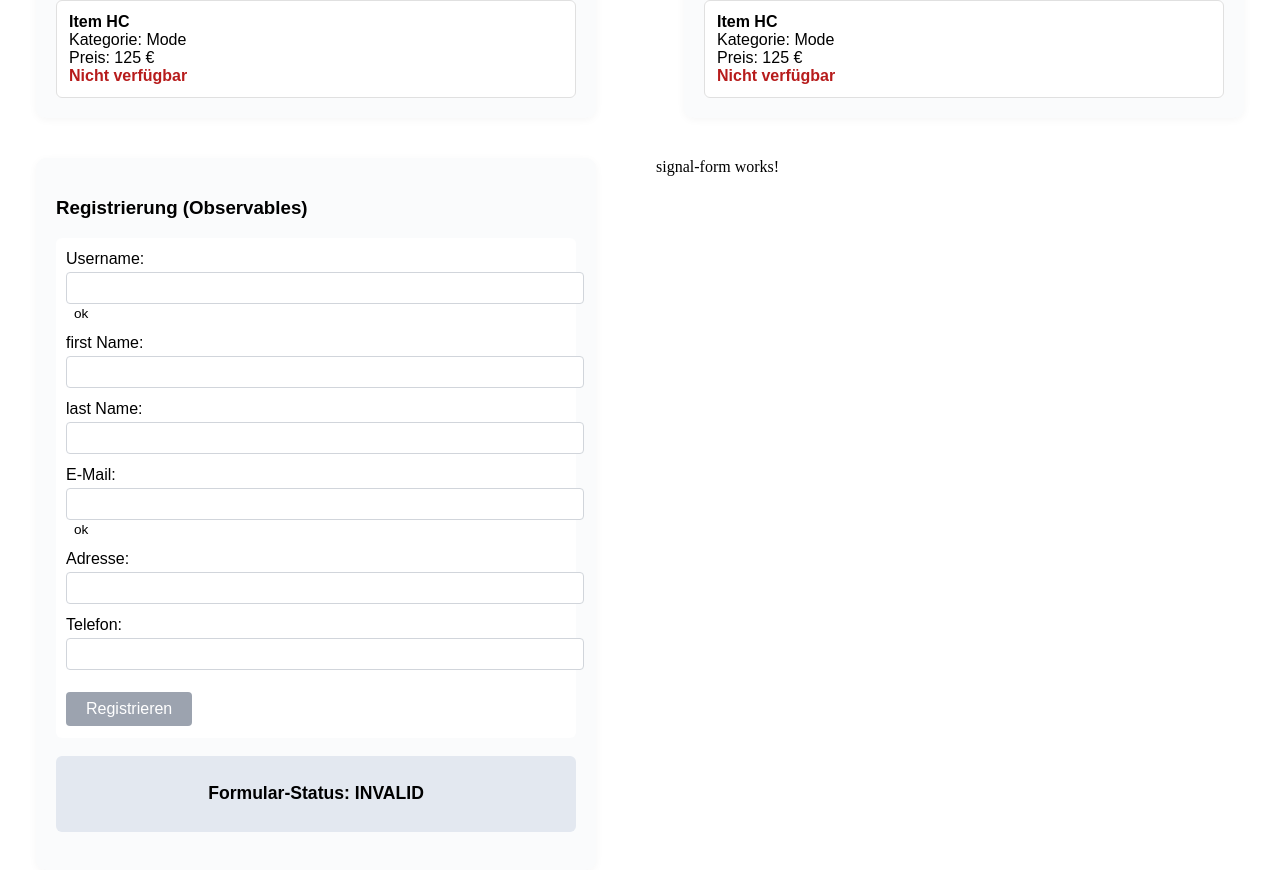
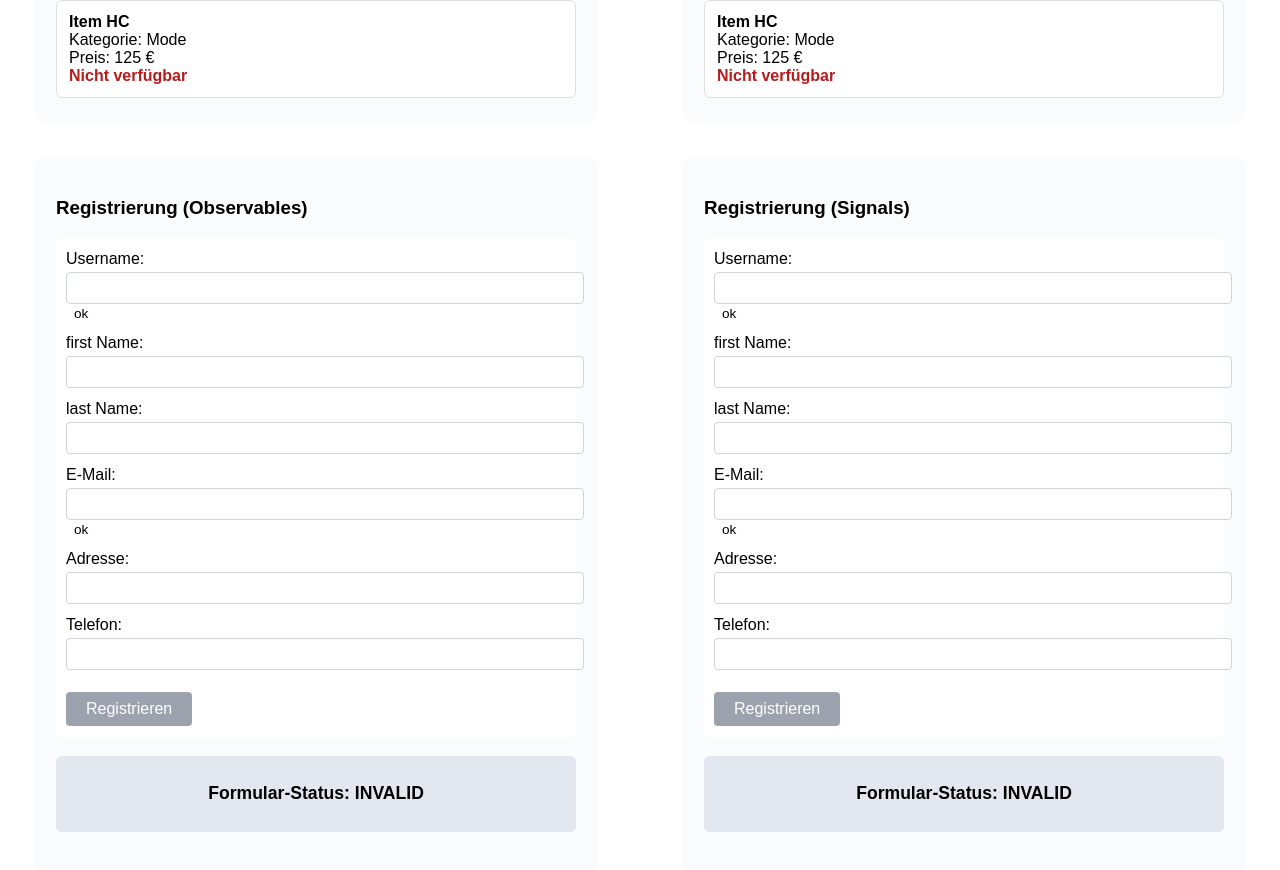
Before and after one commit to TahroO/ThesisResearch, an Angular app: page / in a window 1280 px wide. Shown: the part 1142-2012 px from the top of the page. Built offline with nearby package versions, Linux system fonts and the light colour scheme.

Commit message:
feat(signalForm) adds signalForm first version

```diff
--- a/src/app/observable-version/observable-form/observable-form.component.ts
+++ b/src/app/observable-version/observable-form/observable-form.component.ts
@@ -30,7 +30,7 @@ export class ObservableFormComponent implements OnInit, OnDestroy {
   protected emailStatus$: Observable<string>;
   protected formFieldStatus$: Observable<string>;
 
-  protected isEmailTaken$: Observable<boolean>;
+  protected isEmailAddressTaken$: Observable<boolean>;
   protected isUserNameTaken$: Observable<boolean>;
   protected canSubmit$: Observable<boolean>;
 
@@ -56,7 +56,7 @@ export class ObservableFormComponent implements OnInit, OnDestroy {
       startWith(false)
     );
 
-    this.isEmailTaken$ = this.userForm.controls['emailAddress'].valueChanges.pipe(
+    this.isEmailAddressTaken$ = this.userForm.controls['emailAddress'].valueChanges.pipe(
       debounceTime(300),
       filter(value => value.includes('@')),
       switchMap(value => this.isEmailTaken(value)),
@@ -71,14 +71,14 @@ export class ObservableFormComponent implements OnInit, OnDestroy {
       map(isTaken => isTaken ? 'Name existiert bereits' : 'ok')
     );
 
-    this.emailStatus$ = this.isEmailTaken$.pipe(
+    this.emailStatus$ = this.isEmailAddressTaken$.pipe(
       map(isTaken => isTaken ? 'Email existiert bereits' : 'ok')
     );
 
     this.canSubmit$ = combineLatest([
       this.formFieldStatus$,
       this.isUserNameTaken$,
-      this.isEmailTaken$
+      this.isEmailAddressTaken$
     ]).pipe(
       map(([formStatus, isUserNameTaken, isEmailTaken]) =>
         formStatus === 'VALID' && !isUserNameTaken && !isEmailTaken
@@ -96,6 +96,7 @@ export class ObservableFormComponent implements OnInit, OnDestroy {
       this.userSearchResults = results;
     });
   };
+
   onSubmit() {
     if (this.userForm.valid) {
       this.userService.addUser(this.userForm)
--- a/src/app/signal-version/signal-form/signal-form.component.css
+++ b/src/app/signal-version/signal-form/signal-form.component.css
@@ -0,0 +1,91 @@
+.registrationForm-box {
+  max-width: 520px;
+  margin: 40px auto;
+  padding: 20px;
+  background: #fafbfc;
+  border-radius: 10px;
+  box-shadow: 0 2px 8px rgba(0,0,0,0.04);
+  font-family: Arial, sans-serif;
+}
+
+.form-box {
+  background: #fff;
+  padding: 12px 10px;
+  border-radius: 6px;
+  margin-bottom: 18px;
+}
+
+.form-box label {
+  display: block;
+  margin-bottom: 12px;
+  font-weight: 500;
+}
+
+.form-box input {
+  padding: 6px 8px;
+  border: 1px solid #d1d5db;
+  border-radius: 4px;
+  font-size: 1em;
+  width: 100%;
+  margin-top: 4px;
+}
+
+.form-box span {
+  margin-left: 8px;
+  font-size: 0.85em;
+  font-weight: normal;
+}
+
+
+.form-box button {
+  padding: 8px 20px;
+  border: none;
+  border-radius: 4px;
+  background: #4f6cff;
+  color: #fff;
+  font-size: 1em;
+  cursor: pointer;
+  transition: background 0.2s;
+  margin-top: 10px;
+}
+
+.form-box button:hover {
+  background: #3e54c1;
+}
+
+.form-box button:disabled {
+  background: #9ca3af;
+  cursor: not-allowed;
+}
+
+.status-box {
+  background: #e3e8f0;
+  border-radius: 6px;
+  padding: 10px;
+  margin-bottom: 18px;
+  text-align: center;
+  font-weight: bold;
+  font-size: 1.1em;
+}
+
+.userList-box {
+  display: flex;
+  flex-direction: column;
+  gap: 8px;
+}
+
+.userList-box ul {
+  list-style: none;
+  padding: 0;
+  margin: 0;
+}
+
+.userList-box li {
+  background: #fff;
+  border: 1px solid #e0e0e0;
+  border-radius: 6px;
+  padding: 10px;
+  font-size: 1em;
+  color: #b71c1c;
+  font-weight: 500;
+}
--- a/src/app/signal-version/signal-form/signal-form.component.html
+++ b/src/app/signal-version/signal-form/signal-form.component.html
@@ -1 +1,50 @@
-<p>signal-form works!</p>
+<div class="registrationForm-box">
+  <h3>Registrierung (Signals)</h3>
+  <div class="form-box">
+    <form [formGroup]="userForm" (ngSubmit)="onSubmit()">
+      <label>
+        Username:
+        <input formControlName="username" />
+        <span *ngIf="userNameStatus() as status">{{ status }}</span>
+      </label>
+
+      <label>
+        first Name:
+        <input formControlName="firstName" />
+      </label>
+
+      <label>
+        last Name:
+        <input formControlName="lastName" />
+      </label>
+
+      <label>
+        E-Mail:
+        <input formControlName="emailAddress" />
+        <span *ngIf="emailStatus() as status">{{ status }}</span>
+      </label>
+
+      <label>
+        Adresse:
+        <input formControlName="address" />
+      </label>
+
+      <label>
+        Telefon:
+        <input formControlName="phoneNumber" />
+      </label>
+
+      <button type="submit" [disabled]="!canSubmit()">Registrieren</button>
+    </form>
+  </div>
+
+  <div class="status-box">
+    <p>Formular-Status: <span>{{ formFieldStatus() }}</span></p>
+  </div>
+
+  <div class="userList-box">
+    <ul>
+      <li *ngFor="let user of userSearchResults">{{ user.userName }} ist bereits vergeben!</li>
+    </ul>
+  </div>
+</div>
--- a/src/app/signal-version/signal-form/signal-form.component.ts
+++ b/src/app/signal-version/signal-form/signal-form.component.ts
@@ -1,11 +1,123 @@
-import { Component } from '@angular/core';
+import {Component, computed, effect, inject, Signal} from '@angular/core';
+import {UserService} from '../../service/userService';
+import {FormBuilder, FormGroup, FormsModule, ReactiveFormsModule, Validators} from '@angular/forms';
+import {User} from '../../model/user';
+import {toSignal} from '@angular/core/rxjs-interop';
+import {debounceTime, filter, map, startWith} from 'rxjs';
+import {NgForOf, NgIf} from '@angular/common';
 
 @Component({
   selector: 'app-signal-form',
-  imports: [],
+  imports: [
+    FormsModule,
+    NgForOf,
+    NgIf,
+    ReactiveFormsModule
+  ],
   templateUrl: './signal-form.component.html',
   styleUrl: './signal-form.component.css'
 })
 export class SignalFormComponent {
 
+  private userService = inject(UserService);
+
+  protected userForm: FormGroup;
+
+  protected users: Signal<User[] | undefined>;
+
+  protected userNameStatus: Signal<string>;
+  protected emailStatus: Signal<string>;
+  protected formFieldStatus: Signal<string | undefined>;
+
+  protected isEmailAddressTaken: Signal<boolean>;
+  protected isUserNameTaken: Signal<boolean | undefined>;
+  protected canSubmit: Signal<boolean>;
+
+  protected userNameSignal: Signal<string>;
+  protected emailAddressSignal: Signal<string>;
+
+  protected userSearchResults: User[] | undefined;
+
+  constructor(private formBuilder: FormBuilder) {
+    this.users = toSignal(this.userService.getUsers());
+
+    this.userForm = this.formBuilder.group({
+        username: ["", [Validators.required, Validators.minLength(3)]],
+        firstName: ["", [Validators.required]],
+        lastName: ["", [Validators.required]],
+        emailAddress: ["", [Validators.required, Validators.email]],
+        address: ["", Validators.required],
+        phoneNumber: ["", [Validators.required, Validators.pattern(/^[0-9]+$/)]],
+      }
+    );
+
+    this.userNameSignal = toSignal(
+      this.userForm.controls['username'].valueChanges.pipe(
+        debounceTime(300),
+        filter(value => value.length > 2),
+        startWith(this.userForm.controls['username'].value)
+      )
+    );
+
+    this.emailAddressSignal = toSignal(
+      this.userForm.controls['emailAddress'].valueChanges.pipe(
+        debounceTime(300),
+        filter(value => value.includes('@')),
+        startWith(this.userForm.controls['emailAddress'].value)
+      )
+    );
+
+    this.isUserNameTaken = computed(() => this.isNameTaken(this.userNameSignal()));
+    this.isEmailAddressTaken = computed(() => this.isEmailTaken(this.emailAddressSignal()));
+
+    this.formFieldStatus = toSignal(
+      this.userForm.statusChanges.pipe(
+        startWith(this.userForm.status),
+        map(status => status ?? '')
+      )
+    );
+
+    this.userNameStatus = computed(() => {
+      return this.isUserNameTaken() ? 'Name existiert bereits' : 'ok'
+    });
+
+    this.emailStatus = computed(() => {
+      return this.isEmailAddressTaken() ? 'Email existiert bereits' : 'ok'
+    });
+
+    this.canSubmit = computed(() => {
+      return this.formFieldStatus() === 'VALID' && !this.isUserNameTaken() && !this.isEmailAddressTaken()
+    })
+
+    effect(() => {
+      this.userSearchResults = this.searchUser(this.userNameSignal());
+    });
+
+  };
+
+  onSubmit() {
+    if (this.userForm.valid) {
+      this.userService.addUser(this.userForm)
+    } else {
+      alert('Bitte alle Felder korrekt ausfüllen.');
+    }
+  };
+
+  isNameTaken(name: string): boolean {
+    return this.users()?.some(
+      user => user.userName.toLowerCase() === name.toLowerCase()
+    ) ?? false;
+  }
+
+  isEmailTaken(address: string) {
+    return this.users()?.some(
+      user => user.eMailAddress.toLowerCase() === address.toLowerCase()
+    ) ?? false;
+  }
+
+  searchUser(name: string): User[] | undefined {
+    return this.users()?.filter(
+      user => user.userName.toLowerCase() === name.toLowerCase()
+    );
+  }
 }
```
